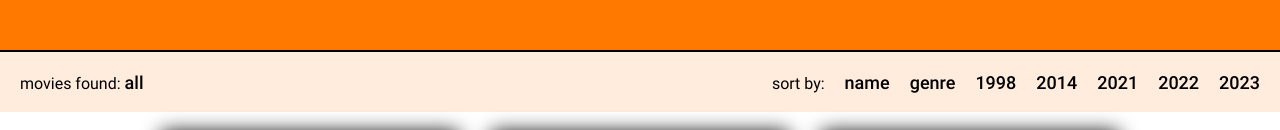
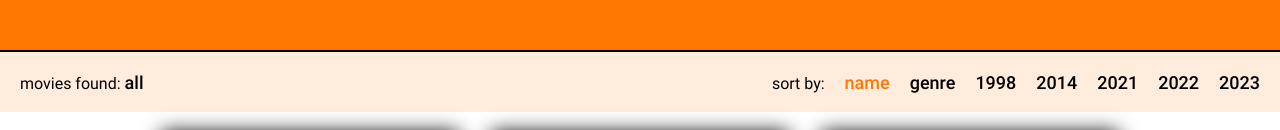
Before and after one commit to Raushaniam/My-first-React-project, a React app: page / in a window 1280 px wide. Shown: the part 204-334 px from the top of the page. Built offline with nearby package versions, Linux system fonts and the light colour scheme.

Commit message:
feat: add focus class to filter by type

```diff
--- a/src/app/App.tsx
+++ b/src/app/App.tsx
@@ -37,6 +37,8 @@ export const App: FC = () => {
         });
     }, [filterName]);
 
+    const movieCounter = filteredList.length;
+
     const showMovieDetails = (id: string) => {
         setMovieId(id);
         setShowDetails(true);
@@ -63,7 +65,7 @@ export const App: FC = () => {
             films={filteredList}
             showMovieDetails={showMovieDetails}
             filterType={filterType}
-            numberOfFilms={filteredList.length === 12 ? Dictionary.All : filteredList.length}
+            numberOfFilms={movieCounter === 12 ? Dictionary.All : movieCounter}
         />
         <Footer authorName={Dictionary.AuthorName}/>
     </div>
--- a/src/app/components/Main/MainHeader/MainHeader.scss
+++ b/src/app/components/Main/MainHeader/MainHeader.scss
@@ -11,6 +11,11 @@
     background-color: $Black;
     color: $White;
     transition: background-color 0.2s;
+  }
+
+  .Focus {
+    color: $BackgroundOrange;
+    transition: color 0.2s;
   }
 
   .Find {
--- a/src/app/components/Main/MainHeader/MainHeader.tsx
+++ b/src/app/components/Main/MainHeader/MainHeader.tsx
@@ -1,4 +1,4 @@
-import React, {FC} from "react";
+import React, {FC, useState} from "react";
 import {IMainHeader} from "./IMainHeader";
 import "./MainHeader.scss";
 
@@ -10,8 +10,8 @@ export const MainHeader: FC<IMainHeader> = (
             <span className="Count">{numberOfFilms}</span>
         </div>
         <div className="Sorting">{sorting}
-            <div className="Name">{name}</div>
-            <div className="Genre">{genre}</div>
+            <div className={filterType === 'name' ? "Name Focus" : "Name"}>{name}</div>
+            <div className={filterType === 'genre' ? "Genre Focus" : "Genre"}>{genre}</div>
             <div className="Dates">
                 <div className="Date">1998</div>
                 <div className="Date">2014</div>
```
